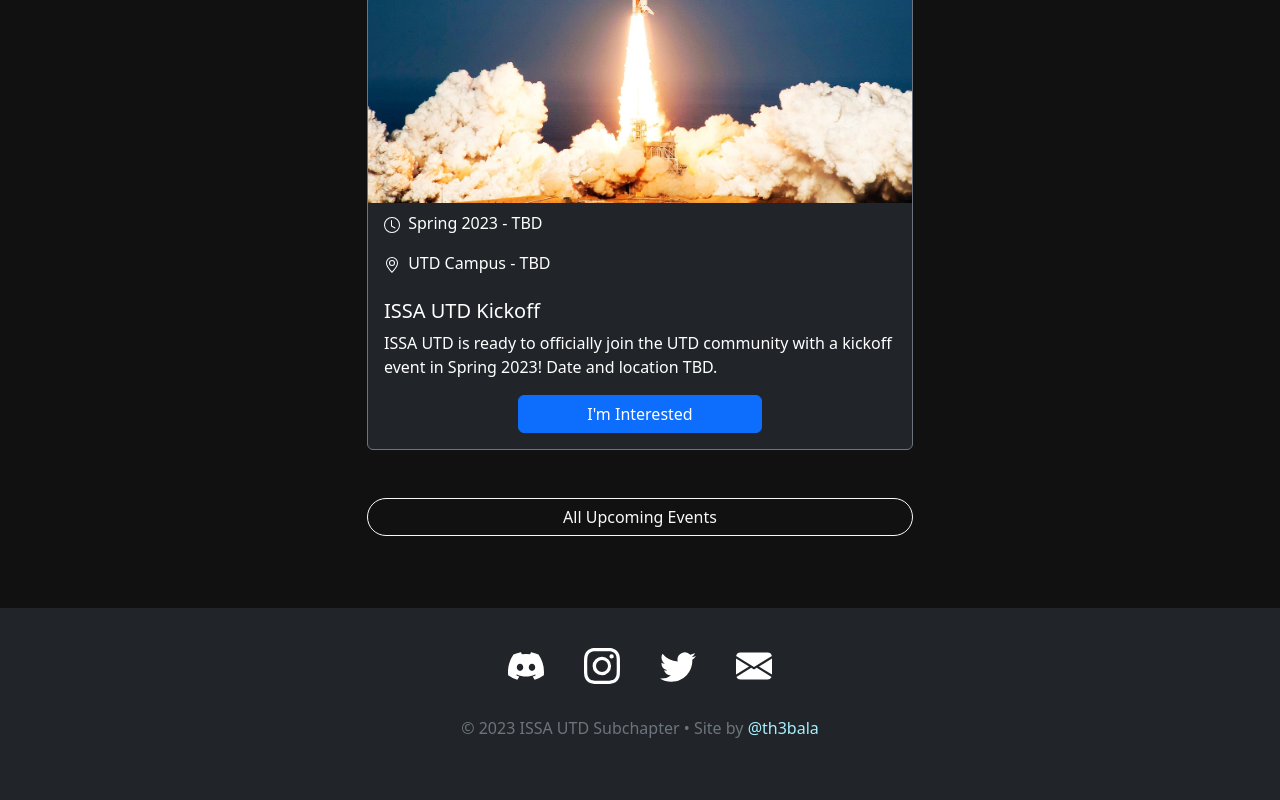
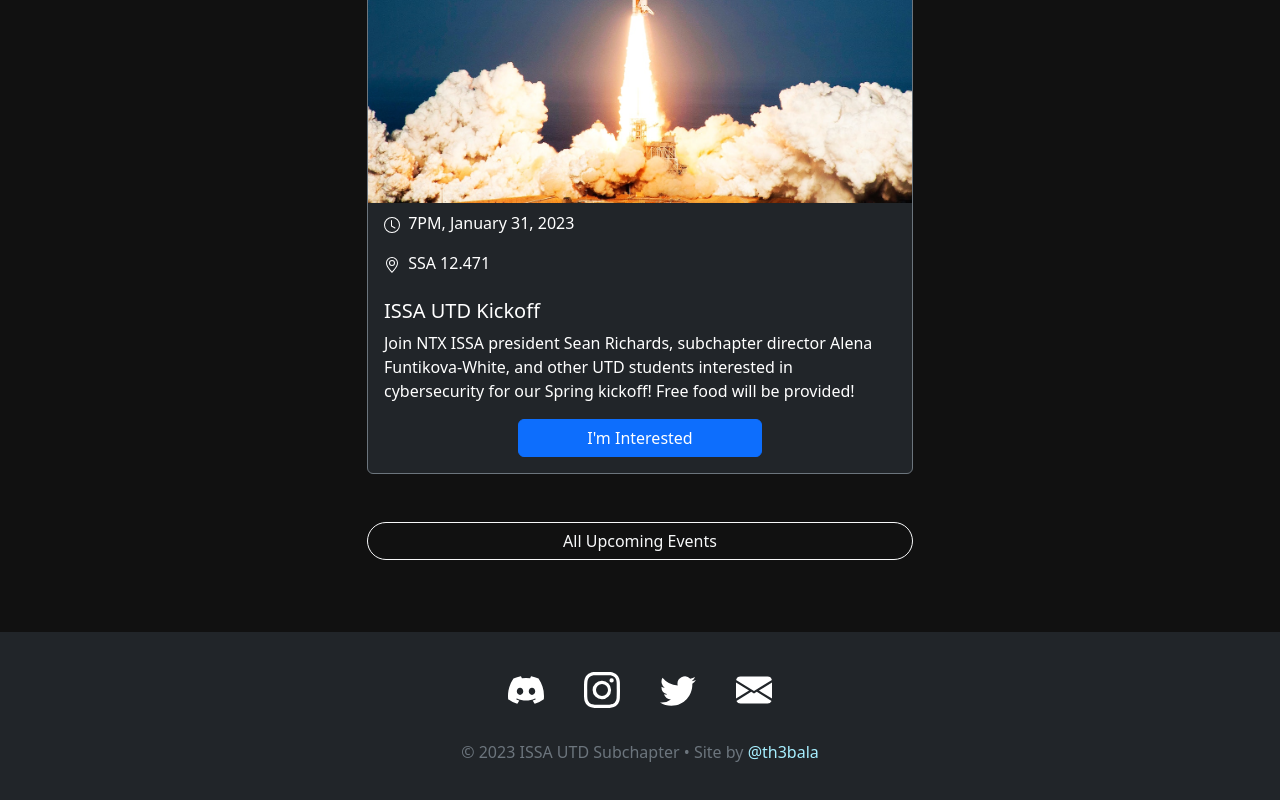
Before and after one commit to la-bala/issa-utd, a Vue app: page / in a window 1280 px wide. Shown: the part 1743-2543 px from the top of the page. Built offline with nearby package versions, Linux system fonts and the light colour scheme.

Commit message:
added kickoff details

```diff
--- a/src/components/NextEvent.vue
+++ b/src/components/NextEvent.vue
@@ -23,17 +23,17 @@ export default {
                     <ul class="list-group list-group-flush border border-0">
                             <li class="list-group-item border border-0 bg-dark text-white">
                                 <ClockIcon :size="16"/>
-                                <span class="ms-1"> Spring 2023 - TBD</span>
+                                <span class="ms-1"> 7PM, January 31, 2023</span>
                             </li>
                             <li class="list-group-item border border-0 bg-dark text-white" id="meetingLocation">
                                 <LocationIcon :size="16"/>
-                                <span class="ms-1"> UTD Campus - TBD</span>
+                                <span class="ms-1"> SSA 12.471</span>
                             </li>
                         </ul>
                     <div class="d-flex flex-column card-body">
                         <h5 class="card-title">ISSA UTD Kickoff</h5>
                         <p class="card-text">
-                            ISSA UTD is ready to officially join the UTD community with a kickoff event in Spring 2023! Date and location TBD.
+                            Join NTX ISSA president Sean Richards, subchapter director Alena Funtikova-White, and other UTD students interested in cybersecurity for our Spring kickoff! Free food will be provided!
                         </p>
                         <div class="row justify-content-center">
                             <div class="col-6">
--- a/src/components/UpcomingEvents.vue
+++ b/src/components/UpcomingEvents.vue
@@ -12,7 +12,7 @@
                     <div class="col-8">
                         <div class="card-body">
                             <h5 class="card-title fw-bold">ISSA UTD Kickoff</h5>
-                            <p class="card-text">ISSA UTD is ready to officially join the UTD community with a kickoff event in Spring 2023! Date and location TBD.</p>
+                            <p class="card-text">Join NTX ISSA president Sean Richards, subchapter director Alena Funtikova-White, and other UTD students interested in cybersecurity for our Spring kickoff! Free food will be provided!</p>
                         </div>
                     </div>
                 </div>
```
